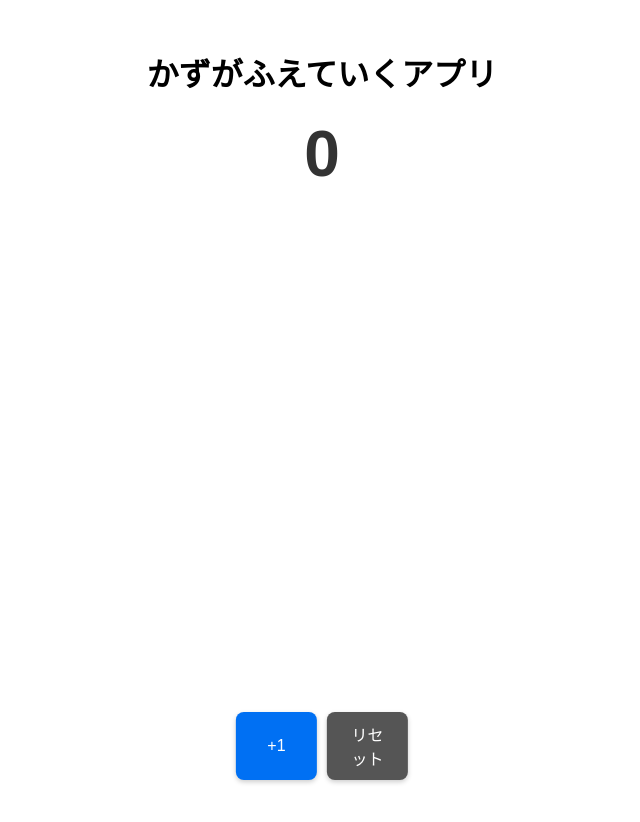
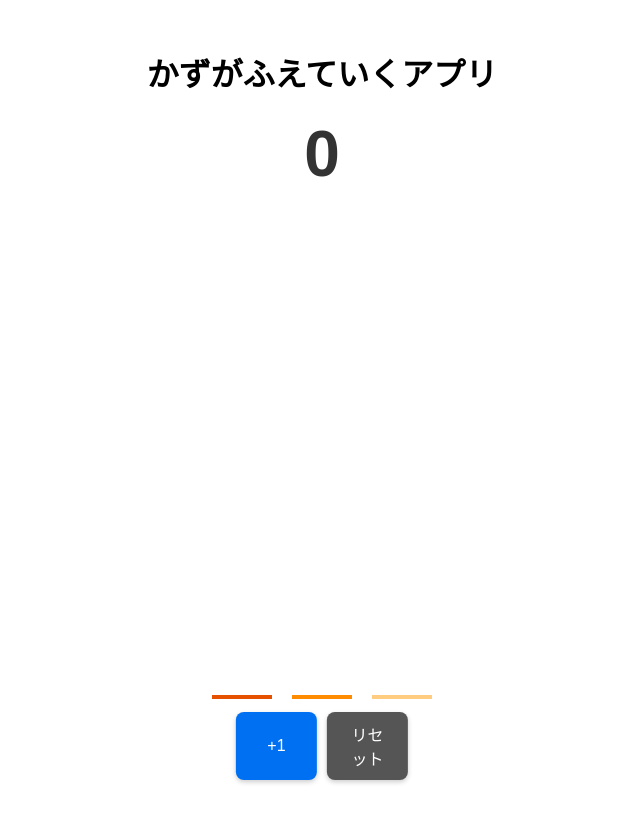
Before and after one commit to YUHI-YONEMARU/number-learning-app, a Next.js app: page / in a window 1280 px wide. Shown: the top 822 px of the page, without its empty margins (318-958 px from the left). Built offline with nearby package versions, Linux system fonts and the light colour scheme.

Commit message:
update design

```diff
--- a/components/VisualCircles.tsx
+++ b/components/VisualCircles.tsx
@@ -40,9 +40,18 @@
 
     return (
       <div className={styles.columnsContainer}>
-        <div className={styles.column}>{hundredElements}</div>
-        <div className={styles.column}>{tenElements}</div>
-        <div className={styles.column}>{oneElements}</div>
+        <div className={styles.column}>
+          <div className={styles.objects}>{hundredElements}</div>
+          <div className={styles.plateHundred} />
+        </div>
+        <div className={styles.column}>
+          <div className={styles.objects}>{tenElements}</div>
+          <div className={styles.plateTen} />
+        </div>
+        <div className={styles.column}>
+          <div className={styles.objects}>{oneElements}</div>
+          <div className={styles.plateOne} />
+        </div>
       </div>
     );
   };
--- a/styles/VisualCircles.module.css
+++ b/styles/VisualCircles.module.css
@@ -1,6 +1,6 @@
 .circleContainer {
   margin-top: 20px;
-  margin-bottom: 100px; /* ボタン分の余白 */
+  margin-bottom: 120px; /* ボタン分の余白 */
 }
 
 .columnsContainer {
@@ -10,19 +10,30 @@
 }
 
 .column {
+  position: relative; /* 横棒のabsolute配置の基準 */
   display: flex;
   flex-direction: column; /* 通常の順序 */
   justify-content: flex-end; /* 下部に揃える */
   align-items: center;
   gap: 5px; /* オブジェクト間の間隔 */
   min-width: 60px; /* 列の最小幅 */
-  height: calc(100vh - 200px); /* 固定高さ（画面高さから余白を除く） */
+  height: calc(100vh - 320px); /* ユーザーの指定通り */
   overflow-y: auto; /* スクロール対応 */
+  padding-bottom: 8px; /* 横棒のスペース（4px + マージン） */
+}
+
+.objects {
+  display: flex;
+  flex-direction: column; /* 通常の順序 */
+  justify-content: flex-end; /* 下部に揃える */
+  align-items: center;
+  gap: 5px; /* オブジェクト間の間隔 */
+  width: 100%;
 }
 
 .circle {
-  width: 20px;
-  height: 20px;
+  width: 30px;
+  height: 30px;
   background-color: #ffcc80; /* 薄いオレンジ */
   border-radius: 50%;
 }
@@ -59,10 +70,40 @@
   font-weight: bold;
 }
 
+.plateHundred {
+  position: absolute;
+  bottom: 0;
+  left: 50%;
+  transform: translateX(-50%);
+  width: 60px; /* hundredGroupと同じ幅 */
+  height: 4px; /* 横棒の高さ */
+  background-color: #e65100; /* 濃いオレンジ */
+}
+
+.plateTen {
+  position: absolute;
+  bottom: 0;
+  left: 50%;
+  transform: translateX(-50%);
+  width: 60px; /* tenGroupと同じ幅 */
+  height: 4px; /* 横棒の高さ */
+  background-color: #ff8c00; /* 中間のオレンジ */
+}
+
+.plateOne {
+  position: absolute;
+  bottom: 0;
+  left: 50%;
+  transform: translateX(-50%);
+  width: 60px; /* circleと同じ幅 */
+  height: 4px; /* 横棒の高さ */
+  background-color: #ffcc80; /* 薄いオレンジ */
+}
+
 @media (max-width: 480px) {
   .column {
     min-width: 50px;
-    height: calc(100vh - 180px); /* スマホで少し小さめ */
+    height: calc(100vh - 280px); /* スマホで少し小さめ */
   }
 
   .circle {
@@ -87,4 +128,16 @@
   .circleHundred {
     font-size: 12px;
   }
+
+  .plateHundred {
+    width: 50px;
+  }
+
+  .plateTen {
+    width: 40px;
+  }
+
+  .plateOne {
+    width: 15px;
+  }
 }
```
